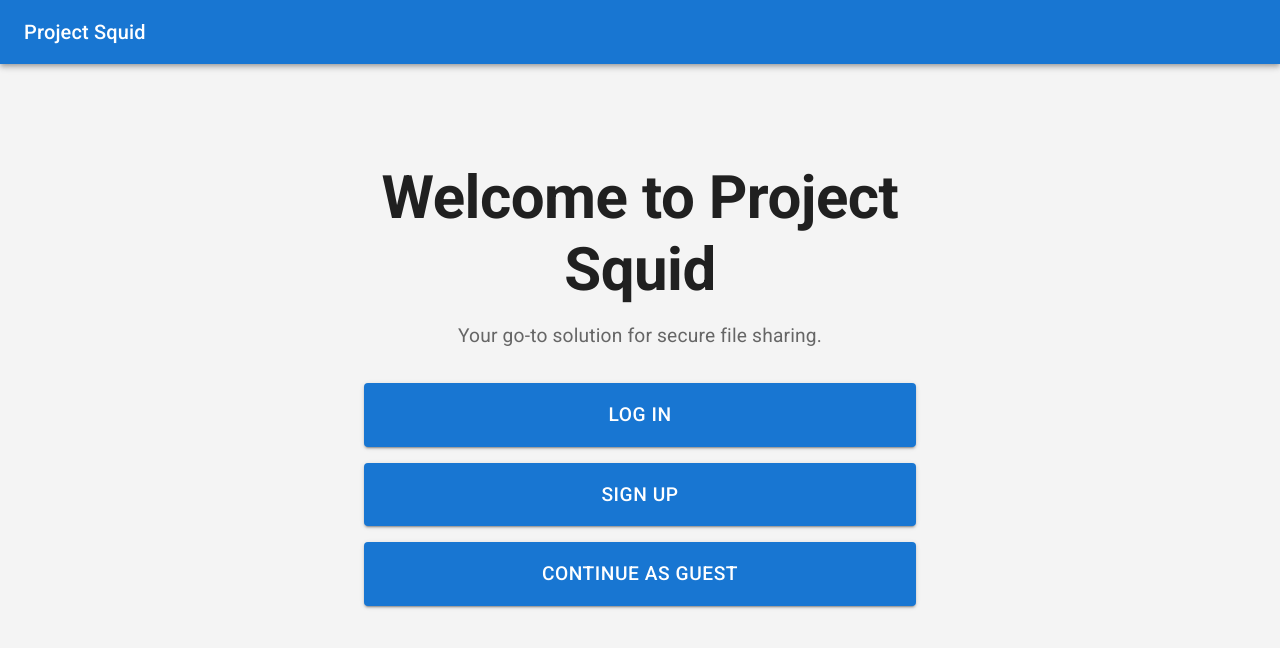
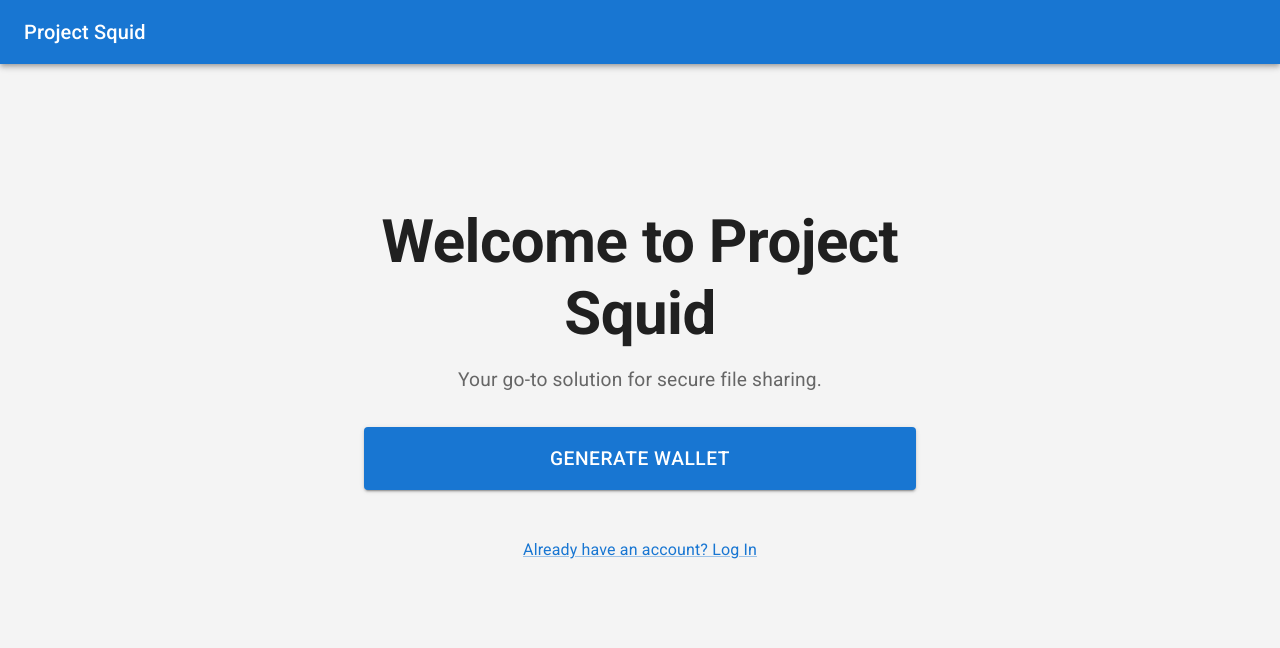
Before and after one commit to Mayukh-Banik/CSE-416, a React (Create React App) app in the folder client/: page /files in a window 1280 px wide. Shown: the top 648 px of the page. Built offline with nearby package versions, Linux system fonts and the light colour scheme.

Commit message:
Updated WelcomePage by removing Login, SignUp, ContinueAsGuest buttons

```diff
--- a/client/src/Components/WelcomePage.tsx
+++ b/client/src/Components/WelcomePage.tsx
@@ -1,21 +1,63 @@
-import React from "react";
-import { Button, Typography, Box, Container } from "@mui/material";
+import React, { useState } from "react";
+import {
+  Button,
+  Typography,
+  Box,
+  Container,
+  Link,
+  IconButton,
+  Tooltip,
+  Paper,
+} from "@mui/material";
 import { useNavigate } from "react-router-dom";
+import ContentCopyIcon from "@mui/icons-material/ContentCopy";
+import LockOutlinedIcon from "@mui/icons-material/LockOutlined";
+import useRegisterPageStyles from "../Stylesheets/RegisterPageStyles";
 import Header from "./Header";
 
 const WelcomePage: React.FC = () => {
+  const classes = useRegisterPageStyles();
+  const [walletAddress, setWalletAddress] = useState<string | null>(null);
+  const [privateKey, setPrivateKey] = useState<string | null>(null);
+  const [isSubmitted, setIsSubmitted] = useState(false);
   const navigate = useNavigate();
 
   const handleLogin = () => {
     navigate("/login");
   };
 
-  const handleSignup = () => {
-    navigate("/signup");
+  // Placeholder function for wallet generation
+  const handleGenerateWallet = async () => {
+    try {
+      // Replace this with actual backend call when ready
+      const fakeResponse = {
+        public_key: "fake-public-key-123",
+        private_key: "fake-private-key-456",
+      };
+      setWalletAddress(fakeResponse.public_key);
+      setPrivateKey(fakeResponse.private_key);
+      setIsSubmitted(true);
+    } catch (error) {
+      console.error("Error generating wallet:", error);
+    }
   };
 
-  const handleGuest = () => {
-    navigate("/account/1");
+  const copyToClipboard = (text: string | null) => {
+    if (text) {
+      navigator.clipboard.writeText(text);
+      alert("Copied to clipboard!");
+    }
+  };
+
+  const downloadPrivateKey = () => {
+    if (privateKey) {
+      const element = document.createElement("a");
+      const file = new Blob([privateKey], { type: "text/plain" });
+      element.href = URL.createObjectURL(file);
+      element.download = "privateKey.txt";
+      document.body.appendChild(element); // Required for this to work in Firefox
+      element.click();
+    }
   };
 
   return (
@@ -28,14 +70,13 @@ const WelcomePage: React.FC = () => {
           flexDirection: "column",
           justifyContent: "center",
           alignItems: "center",
-          height: "80vh", // Vertically center the content
+          height: "80vh",
           textAlign: "center",
         }}
       >
         <Typography variant="h2" sx={{ fontWeight: 700, mb: 2 }}>
           Welcome to Project Squid
         </Typography>
-
         <Typography
           variant="body1"
           sx={{ mb: 4, fontSize: "1.2rem", color: "#666" }}
@@ -43,34 +84,105 @@ const WelcomePage: React.FC = () => {
           Your go-to solution for secure file sharing.
         </Typography>
 
-        <Box sx={{ display: "flex", flexDirection: "column", width: "100%" }}>
+        {!isSubmitted ? (
           <Button
-            onClick={handleLogin}
             variant="contained"
             color="primary"
-            sx={{ mb: 2, width: "100%", padding: "15px 0", fontSize: "1.2rem", cursor: "pointer" }}
+            sx={{ mb: 2, width: "100%", padding: "15px 0", fontSize: "1.2rem" }}
+            onClick={handleGenerateWallet}
           >
-            Log In
+            Generate Wallet
           </Button>
+        ) : (
+          <Box sx={{ mt: 4, width: "100%" }}>
+            <Paper elevation={2} sx={{ padding: 3, textAlign: "center" }}>
+              <Box
+                sx={{
+                  display: "flex",
+                  justifyContent: "space-between",
+                  alignItems: "center",
+                  marginBottom: "1rem",
+                }}
+              >
+                <Typography variant="body1" sx={{ marginRight: "1rem" }}>
+                  <strong>Your wallet address (public key):</strong>
+                </Typography>
+                <Tooltip title="Copy to Clipboard">
+                  <IconButton onClick={() => copyToClipboard(walletAddress)}>
+                    <ContentCopyIcon />
+                  </IconButton>
+                </Tooltip>
+              </Box>
+              <Typography
+                variant="body2"
+                sx={{
+                  whiteSpace: "nowrap",
+                  overflow: "hidden",
+                  textOverflow: "ellipsis",
+                  maxWidth: "100%",
+                  marginBottom: "1rem",
+                  fontFamily: "monospace",
+                }}
+              >
+                {walletAddress}
+              </Typography>
 
-          <Button
-            onClick={handleSignup}
-            variant="contained"
-            color="primary"
-            sx={{ mb: 2, width: "100%", padding: "15px 0", fontSize: "1.2rem", cursor: "pointer" }}
-          >
-            Sign Up
-          </Button>
+              <Box
+                sx={{
+                  display: "flex",
+                  justifyContent: "space-between",
+                  alignItems: "center",
+                  marginBottom: "1rem",
+                }}
+              >
+                <Typography variant="body1" sx={{ marginRight: "1rem" }}>
+                  <strong>Your private key:</strong>
+                </Typography>
+                <Tooltip title="Copy to Clipboard">
+                  <IconButton onClick={() => copyToClipboard(privateKey)}>
+                    <ContentCopyIcon />
+                  </IconButton>
+                </Tooltip>
+              </Box>
+              <Typography
+                variant="body2"
+                sx={{
+                  whiteSpace: "nowrap",
+                  overflow: "hidden",
+                  textOverflow: "ellipsis",
+                  maxWidth: "100%",
+                  marginBottom: "1rem",
+                  fontFamily: "monospace",
+                  color: "red",
+                }}
+              >
+                {privateKey}
+              </Typography>
 
-          <Button
-            onClick={handleGuest}
-            variant="contained"
-            color="primary"
-            sx={{ width: "100%", padding: "15px 0", fontSize: "1.2rem" }}
-          >
-            Continue as Guest
-          </Button>
-        </Box>
+              <Typography
+                variant="body2"
+                sx={{ marginBottom: "1rem", fontWeight: "bold", color: "orange" }}
+              >
+                Important: Keep your private key secure and do not share it with
+                anyone.
+              </Typography>
+
+              <Button
+                variant="contained"
+                color="secondary"
+                onClick={downloadPrivateKey}
+              >
+                Download Private Key
+              </Button>
+            </Paper>
+          </Box>
+        )}
+
+        <Typography sx={{ marginTop: "2rem" }}>
+          <Link onClick={handleLogin} sx={{ cursor: "pointer" }}>
+            Already have an account? Log In
+          </Link>
+        </Typography>
       </Container>
     </>
   );
```
